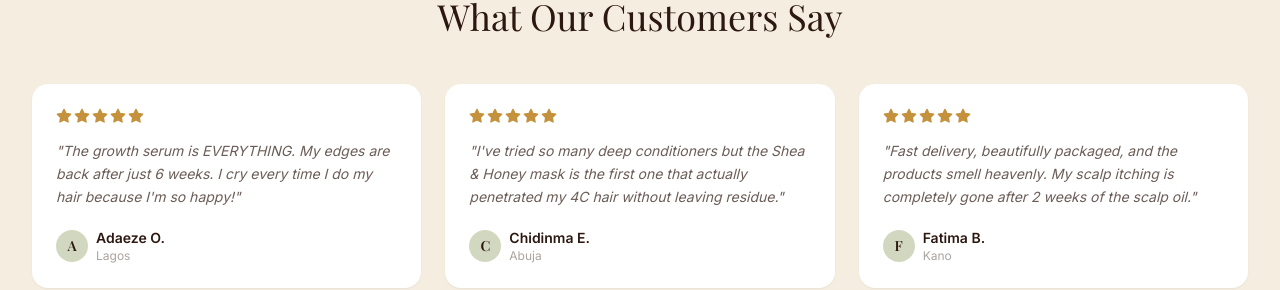
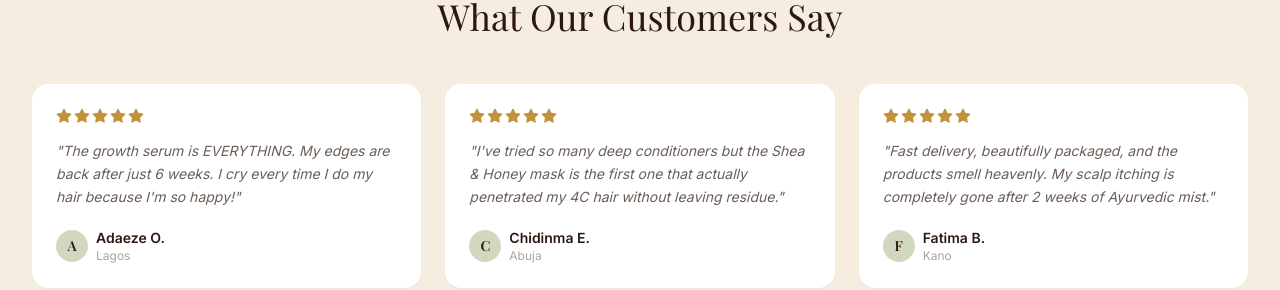
Before and after one commit to Tee-hopex/Blossom-Natural, a React (Vite) app: page / in a window 1280 px wide. Shown: the part 2455-2745 px from the top of the page. Built offline with nearby package versions, Linux system fonts and the light colour scheme; no server answers; a web font is replaced by a local one.

Commit message:
minor update

```diff
--- a/src/pages/HomePage.tsx
+++ b/src/pages/HomePage.tsx
@@ -121,7 +121,7 @@ const testimonials = [
   {
     name: 'Fatima B.',
     location: 'Kano',
-    text: 'Fast delivery, beautifully packaged, and the products smell heavenly. My scalp itching is completely gone after 2 weeks of the scalp oil.',
+    text: 'Fast delivery, beautifully packaged, and the products smell heavenly. My scalp itching is completely gone after 2 weeks of Ayurvedic mist.',
     rating: 5,
   },
 ];
```
